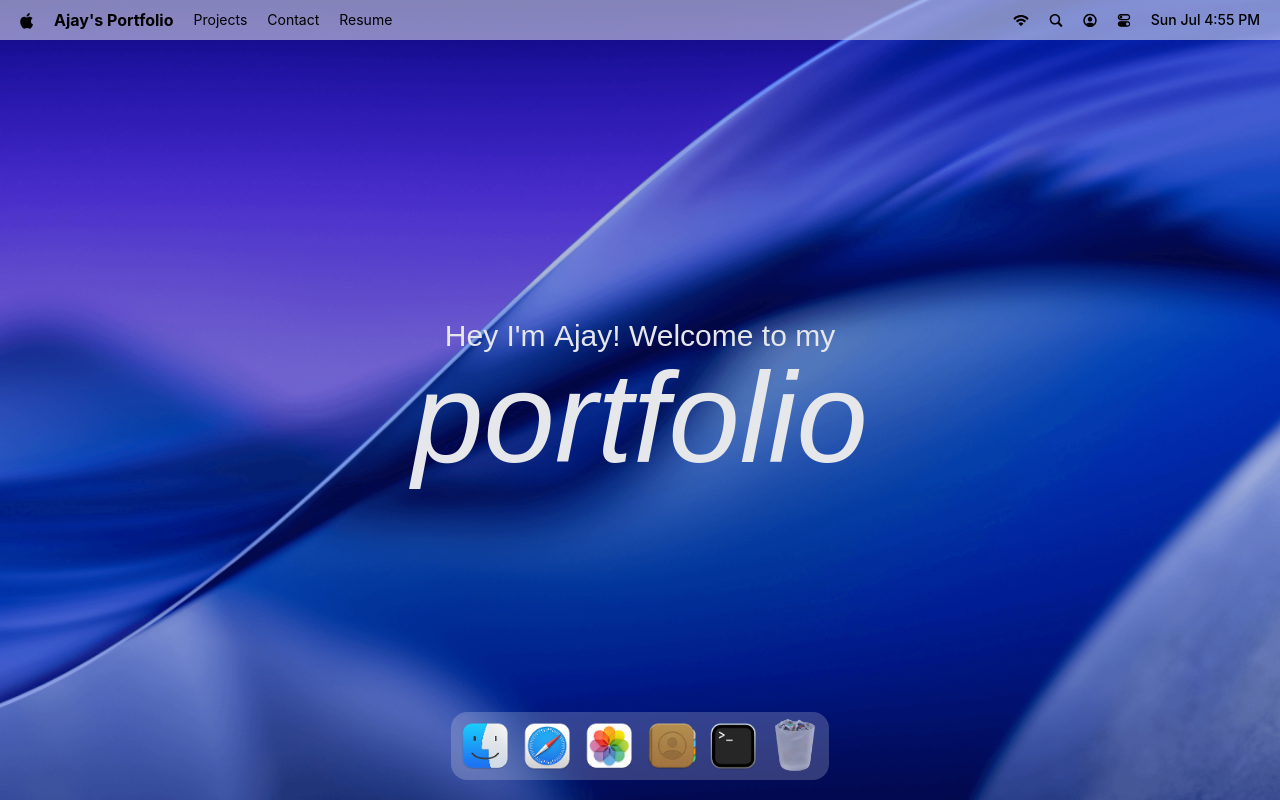
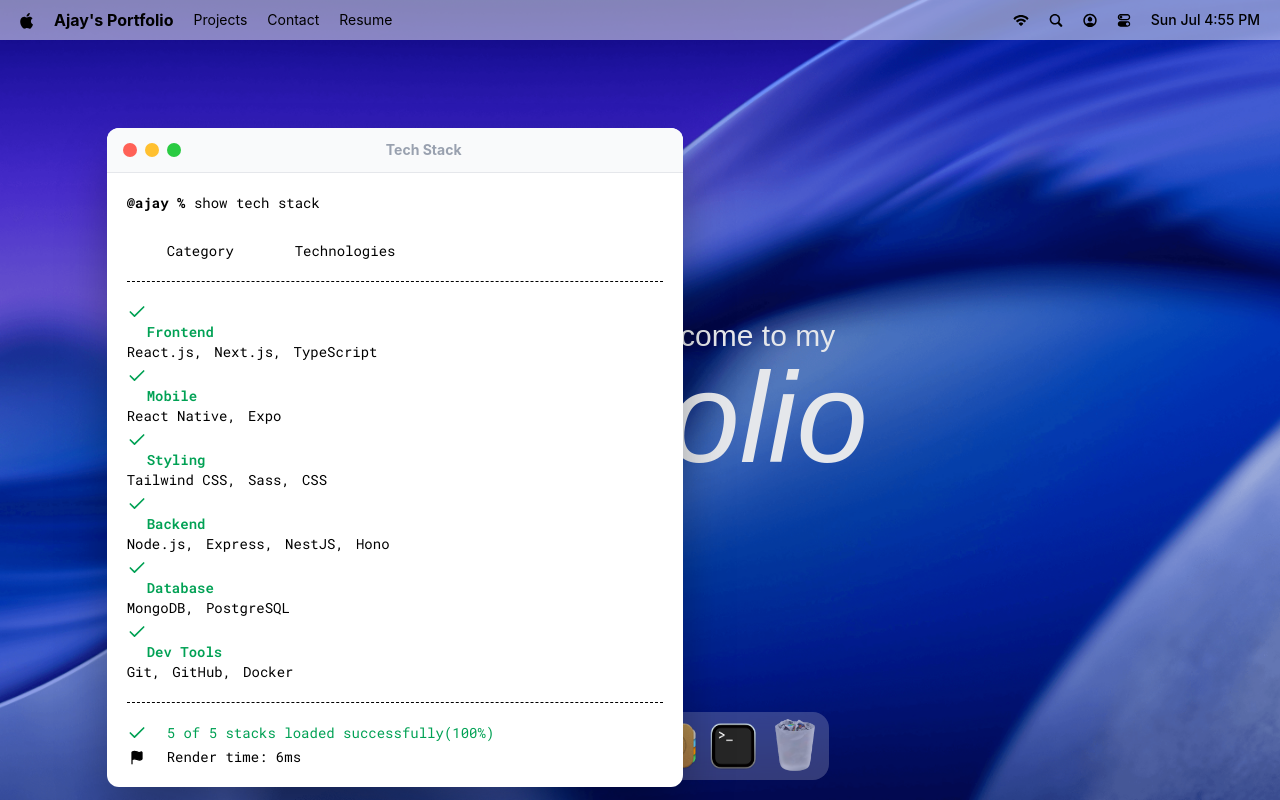
Before and after one commit to jenbuild/macos-portfolio, a React (Vite) app: page / in a window 1280 px wide. Both pictures are taken after a click on the button 733 px from the left and 746 px from the top of the page. Built offline with nearby package versions, Linux system fonts and the light colour scheme; a web font is replaced by a local one.

Commit message:
Implement window hoc and terminal component

```diff
--- a/src/App.jsx
+++ b/src/App.jsx
@@ -1,4 +1,8 @@
-import {Dock, Navbar, Welcome} from "#components"
+import { Dock, Navbar, Welcome } from "#components";
+import { TerminalWindow } from "#windows";
+import gsap from "gsap";
+import { Draggable } from "gsap/Draggable";
+gsap.registerPlugin(Draggable);
 
 const App = () => {
 	return (
@@ -6,8 +10,10 @@
 			<Navbar />
 			<Welcome />
 			<Dock />
+
+			<TerminalWindow />
 		</main>
-  )
-}
+	);
+};
 
-export default App
+export default App;
--- a/src/components/Dock.jsx
+++ b/src/components/Dock.jsx
@@ -11,7 +11,7 @@
 
 	useGSAP(() => {
 		const dock = dockRef.current;
-    if(!dock) return;
+		if (!dock) return;
 
 		const icons = dock.querySelectorAll(".dock-icon");
 		const animateIcons = (mouseX) => {
@@ -19,84 +19,99 @@
 
 			icons.forEach((icon) => {
 				const { left: iconLeft, width } = icon.getBoundingClientRect();
-        const center = iconLeft -left + width / 2;
-        const distance = Math.abs(mouseX - center)
-        const intensity = Math.exp(-(distance ** 2.5)/ 20000);
+				const center = iconLeft - left + width / 2;
+				const distance = Math.abs(mouseX - center);
+				const intensity = Math.exp(-(distance ** 2.5) / 20000);
 
 				gsap.to(icon, {
-          scale: 1+0.25 * intensity,
+					scale: 1 + 0.25 * intensity,
 					y: -15 * intensity,
 					duration: 0.2,
-          ease: "power1.out"
-        })
-      })
+					ease: "power1.out",
+				});
+			});
 		};
 
 		const handleMouseMove = (e) => {
-      const {left} = dock.getBoundingClientRect();
+			const { left } = dock.getBoundingClientRect();
 			animateIcons(e.clientX - left);
 		};
 
-    const resetIcons = () => icons.forEach((icon)=> gsap.to(icon, {
+		const resetIcons = () =>
+			icons.forEach((icon) =>
+				gsap.to(icon, {
 					scale: 1,
-      y:0,
-      duration:0.3,
-      ease:'power1.out'
-    }))
+					y: 0,
+					duration: 0.3,
+					ease: "power1.out",
+				}),
+			);
 
-  dock.addEventListener('mousemove', handleMouseMove);
-  dock.addEventListener('mouseleave', resetIcons);
+		dock.addEventListener("mousemove", handleMouseMove);
+		dock.addEventListener("mouseleave", resetIcons);
 
 		return () => {
 			dock.removeEventListener("mousemove", handleMouseMove);
 			dock.removeEventListener("mouseleave", resetIcons);
-  }
-  },[]);
+		};
+	}, []);
 
 	const toggleApp = (app) => {
-    if(!app.canOpen) return;
+		if (!app.canOpen) return;
 
 		const window = windows[app.id];
 
-    if(!window) {
+		if (!window) {
 			console.log(`Window not found for app:${app.id}`);
 			return;
 		}
 
-    if(window.isOpen) {
+		console.log(window.isOpen);
+		if (window.isOpen) {
 			closeWindow(app.id);
 		} else {
 			openWindow(app.id);
 		}
-  }
+	};
 
 	return (
 		<section id="dock">
 			<div
 				ref={dockRef}
-      className="dock-container">
-        {dockApps.map(({id,name,icon,canOpen}) => (
+				className="dock-container"
+			>
+				{dockApps.map(({ id, name, icon, canOpen }) => (
 					<div
 						className="relative flex justify-center"
 						key={id}
 					>
-            <button type="button"
+						<button
+							type="button"
 							className="dock-icon"
 							aria-label={name}
 							data-tooltip-id="dock-tooltip"
 							data-tooltip-content={name}
 							data-tooltip-delay-show={150}
-            disabled = {!canOpen}
-            onClick={() => toggleApp({id, canOpen})}
+							disabled={!canOpen}
+							onClick={() => toggleApp({ id, canOpen })}
 						>
-              <img src={`/images/${icon}`} alt={name} loading="lazy" className={canOpen?"":"opacity-60" } />
+							<img
+								src={`/images/${icon}`}
+								alt={name}
+								loading="lazy"
+								className={canOpen ? "" : "opacity-60"}
+							/>
 						</button>
 					</div>
 				))}
-        <Tooltip id="dock-tooltip" place="top" className="tooltip" />
+				<Tooltip
+					id="dock-tooltip"
+					place="top"
+					className="tooltip"
+				/>
 			</div>
 		</section>
-  )
-}
+	);
+};
 
-export default Dock
+export default Dock;
--- /dev/null
+++ b/src/components/WindowControls.jsx
@@ -0,0 +1,18 @@
+import useWindowStore from "#store/window";
+
+const WindowControls = ({ target }) => {
+	const { closeWindow } = useWindowStore();
+
+	return (
+		<div id="window-controls">
+			<div
+				className="close"
+				onClick={() => closeWindow(target)}
+			/>
+			<div className="minimize" />
+			<div className="maximize" />
+		</div>
+	);
+};
+
+export default WindowControls;
--- a/src/components/index.js
+++ b/src/components/index.js
@@ -1,5 +1,6 @@
+import Dock from "./Dock";
 import Navbar from "./Navbar";
 import Welcome from "./Welcome";
-import Dock from "./Dock";
+import WindowControls from "./WindowControls";
 
-export {Navbar, Welcome, Dock};
+export { Dock, Navbar, Welcome, WindowControls };
--- /dev/null
+++ b/src/hoc/WindowWrapper.jsx
@@ -0,0 +1,66 @@
+import useWindowStore from "#store/window";
+import { useGSAP } from "@gsap/react";
+import gsap from "gsap";
+import { Draggable } from "gsap/Draggable";
+import { useLayoutEffect, useRef } from "react";
+
+const WindowWrapper = (Component, windowKey) => {
+	const Wrapped = (props) => {
+		const { focusWindow, windows } = useWindowStore();
+		const { isOpen, zIndex } = windows[windowKey];
+		const ref = useRef(null);
+
+		useGSAP(() => {
+			const el = ref.current;
+			if (!el || !isOpen) return;
+
+			el.style.display = "block";
+
+			gsap.fromTo(
+				el,
+				{ scale: 0.8, opacity: 0, y: 40 },
+				{
+					scale: 1,
+					opacity: 1,
+					y: 0,
+					duration: 0.4,
+					ease: "power3.out",
+				},
+			);
+		}, [isOpen]);
+
+		useGSAP(() => {
+			const el = ref.current;
+			if (!el) return;
+
+			const [instance] = Draggable.create(el, {
+				onPress: () => focusWindow(windowKey),
+			});
+
+			return () => instance.kill();
+		}, []);
+
+		useLayoutEffect(() => {
+			const el = ref.current;
+			if (!el) return;
+			el.style.display = isOpen ? "block" : "none";
+		}, [isOpen]);
+
+		return (
+			<section
+				id={windowKey}
+				ref={ref}
+				style={{ zIndex }}
+				className="absolute"
+			>
+				<Component {...props} />
+			</section>
+		);
+	};
+
+	Wrapped.displayName = `WindowWrapper(${Component.displayName || Component.name || "Component"})`;
+
+	return Wrapped;
+};
+
+export default WindowWrapper;
--- /dev/null
+++ b/src/windows/Terminal.jsx
@@ -0,0 +1,66 @@
+import { WindowControls } from "#components";
+import { techStack } from "#constants";
+import WindowWrapper from "#hoc/WindowWrapper";
+import { Check, Flag } from "lucide-react";
+
+const Terminal = () => {
+	return (
+		<>
+			<div id="window-header">
+				<WindowControls target="terminal" />
+				<h2>Tech Stack</h2>
+			</div>
+
+			<div className="techstack">
+				<p>
+					<span className="font-bold">@ajay % </span>
+					show tech stack
+				</p>
+
+				<div className="label">
+					<p className="w-32">Category</p>
+					<p>Technologies</p>
+				</div>
+
+				<ul className="content">
+					{techStack.map(({ category, items }) => (
+						<li key={category}>
+							<Check
+								className="check"
+								size={20}
+							/>
+							<h3>{category}</h3>
+							<ul>
+								{items.map((item, i) => (
+									<li key={i}>
+										{item}
+										{i < items.length - 1 ? "," : ""}
+									</li>
+								))}
+							</ul>
+						</li>
+					))}
+				</ul>
+
+				<div className="footnote">
+					<p>
+						<Check size={20}></Check> 5 of 5 stacks loaded
+						successfully(100%)
+					</p>
+
+					<p className="text-black">
+						<Flag
+							size={15}
+							fill="black"
+						/>
+						Render time: 6ms
+					</p>
+				</div>
+			</div>
+		</>
+	);
+};
+
+const TerminalWindow = WindowWrapper(Terminal, "terminal");
+
+export default TerminalWindow;
--- /dev/null
+++ b/src/windows/index.js
@@ -0,0 +1,3 @@
+import TerminalWindow from "./Terminal";
+
+export { TerminalWindow };
```
Also changed, not shown: src/store/window.js (+6 -5 lines). Lines whose indentation alone changed are shown as unchanged.
